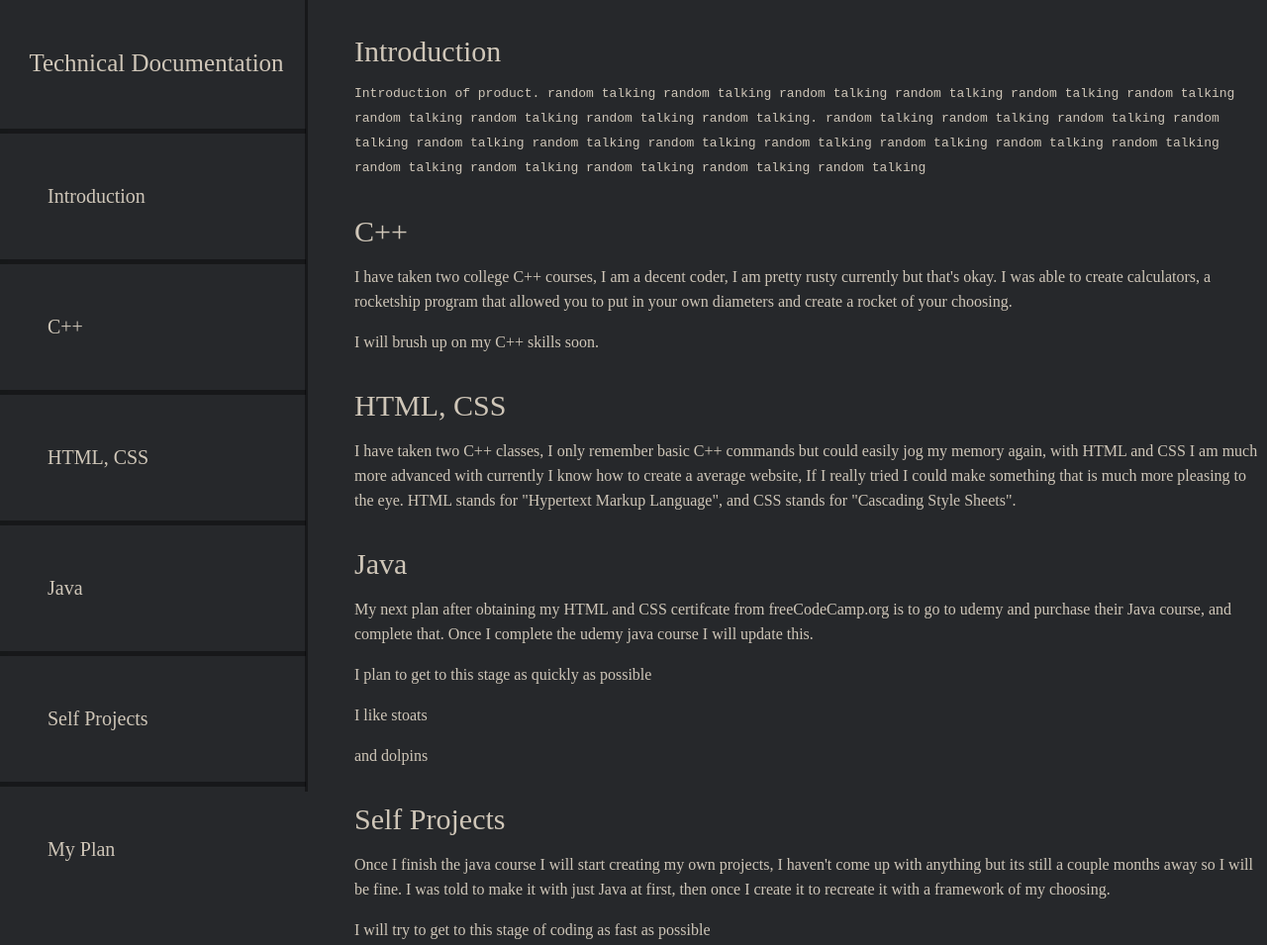
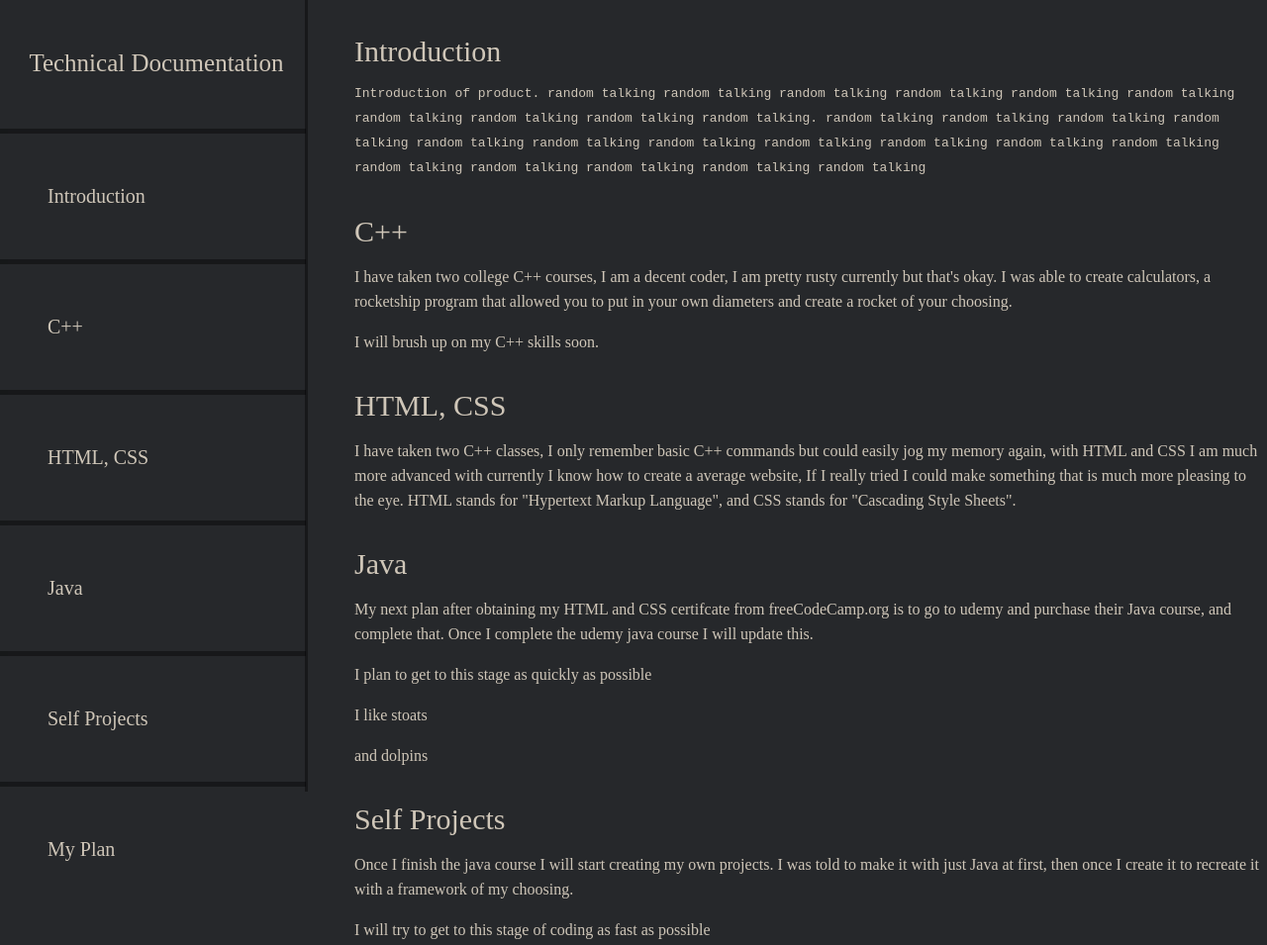
Before and after one commit to joshuacasheros/technicaldoc, a plain HTML site: page index.html in a window 1280 px wide. Shown: the top 955 px of the page at 99% size. Drawn offline with Linux system fonts and the light colour scheme.

Commit message:
Update index.html

```diff
--- a/index.html
+++ b/index.html
@@ -80,7 +80,7 @@
             </section>
             <section class="main-section" id="Self_Projects">
                 <header>Self Projects</header>
-                <p>Once I finish the java course I will start creating my own projects, I haven't come up with anything but its still a couple months away so I will be fine. I was told to make it with just Java at first, then once
+                <p>Once I finish the java course I will start creating my own projects. I was told to make it with just Java at first, then once
                     I create it to recreate it with a framework of my choosing.
                 </p>
                 <p> I will try to get to this stage of coding as fast as possible</p>
```
